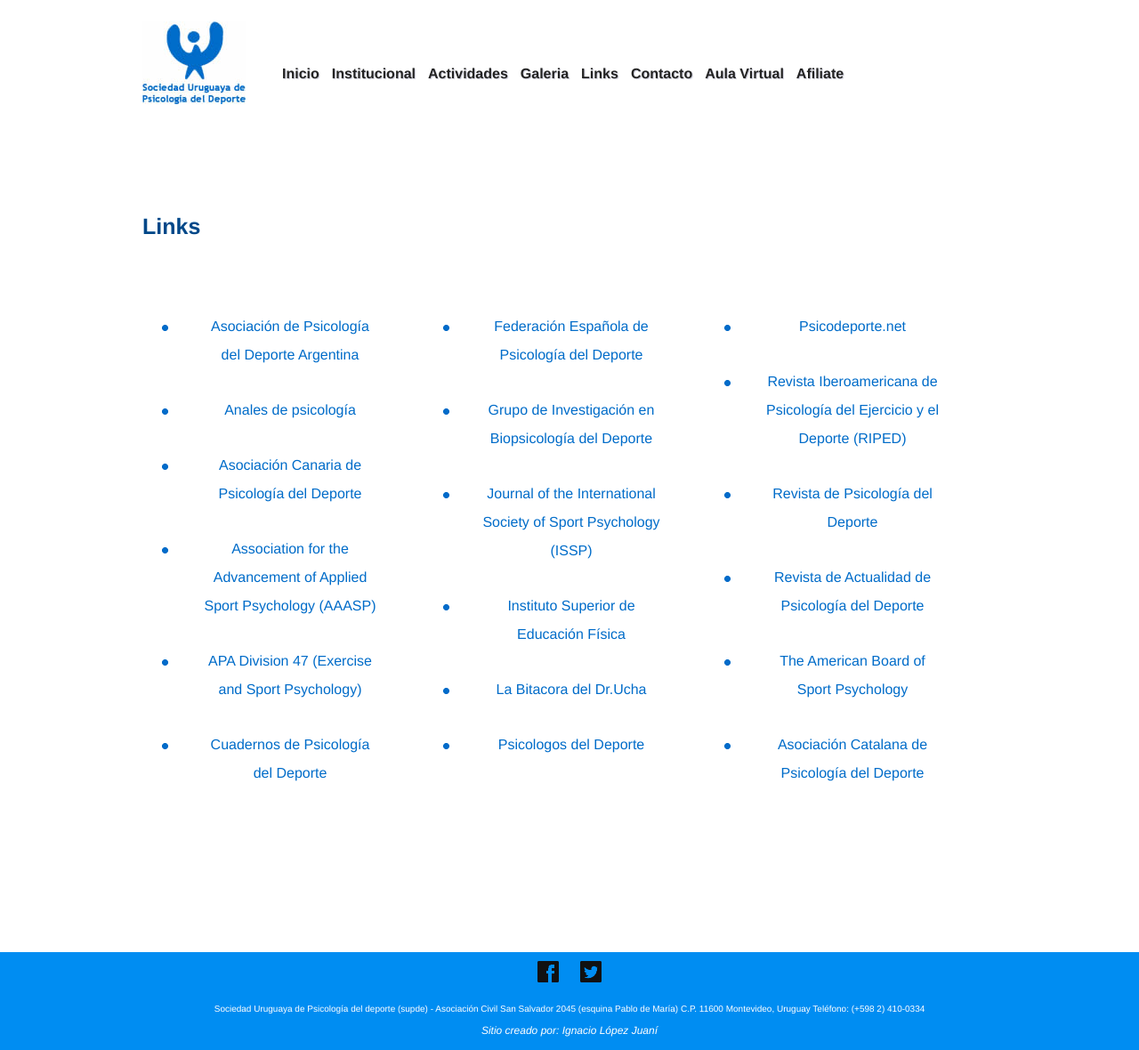
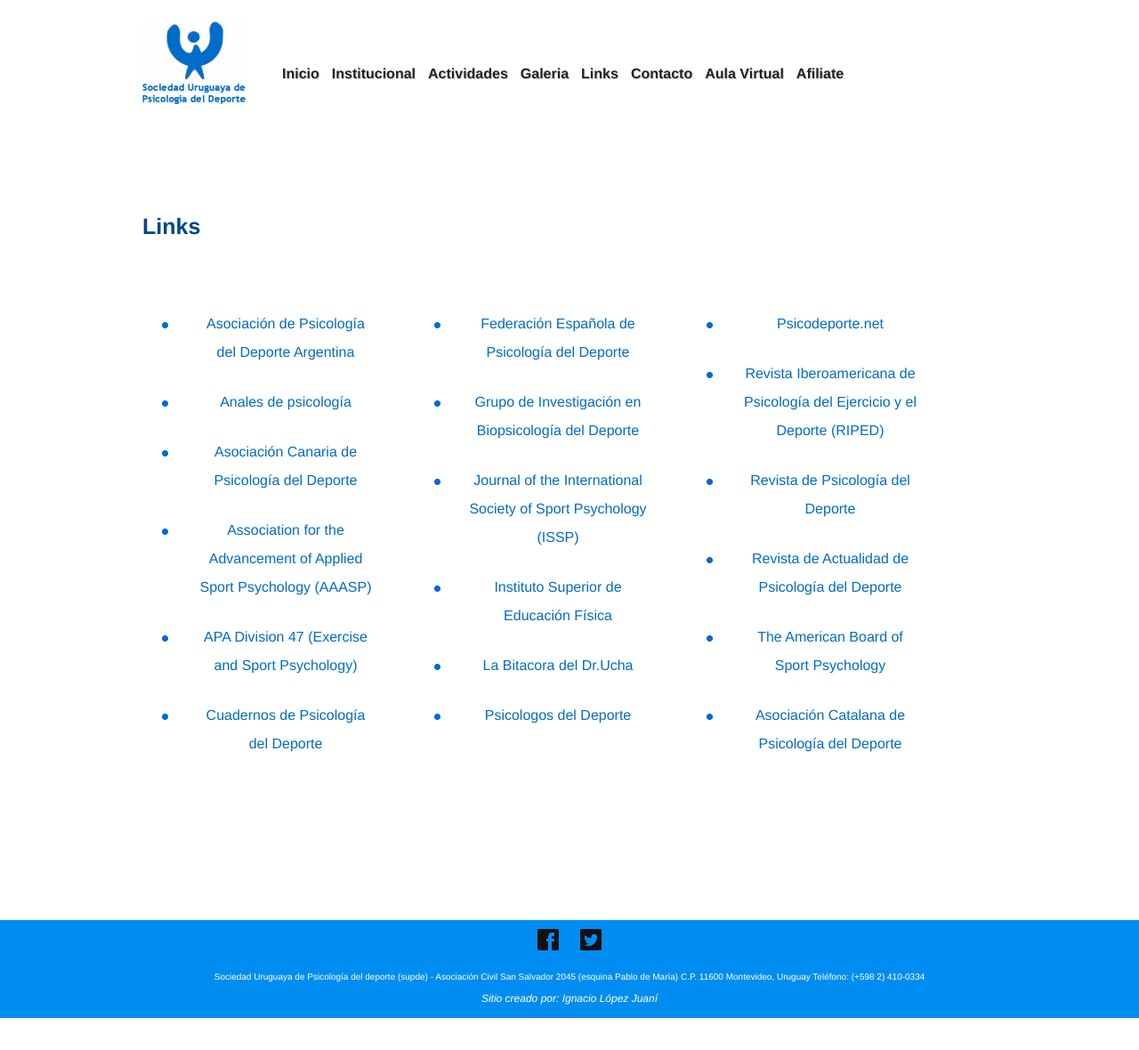
Before and after one commit to ignaciolopezjuani/supde, a Jekyll site: the page built from links.html, in a window 1280 px wide. Shown: the whole page at 89% size. Built offline with Jekyll 4.4.1, drawn with Linux system fonts in a browser that asks for light colours; nearby versions of some CDN libraries; some web fonts are replaced; Markdown is read by kramdown in place of the engine named in the settings; after the commit the page ends 1144 px from its top, so only the background shows below that.

Commit message:
modify bullet list li

```diff
--- a/media/css/base.css
+++ b/media/css/base.css
@@ -238,7 +238,7 @@
 }
 .list-bullets li {
   width: 200px;
-  padding: 15px 30px;
+  padding: 12px 25px;
 }
 
 /* activities */
```
